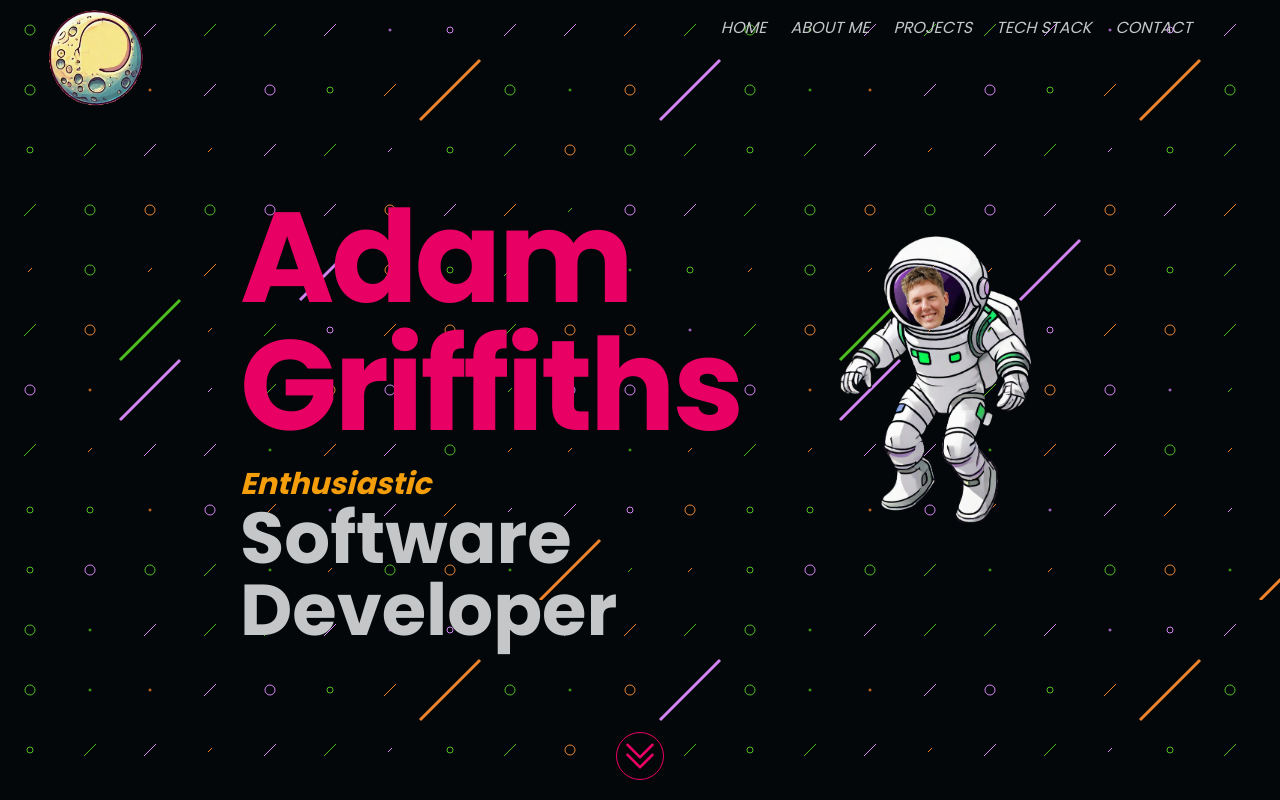
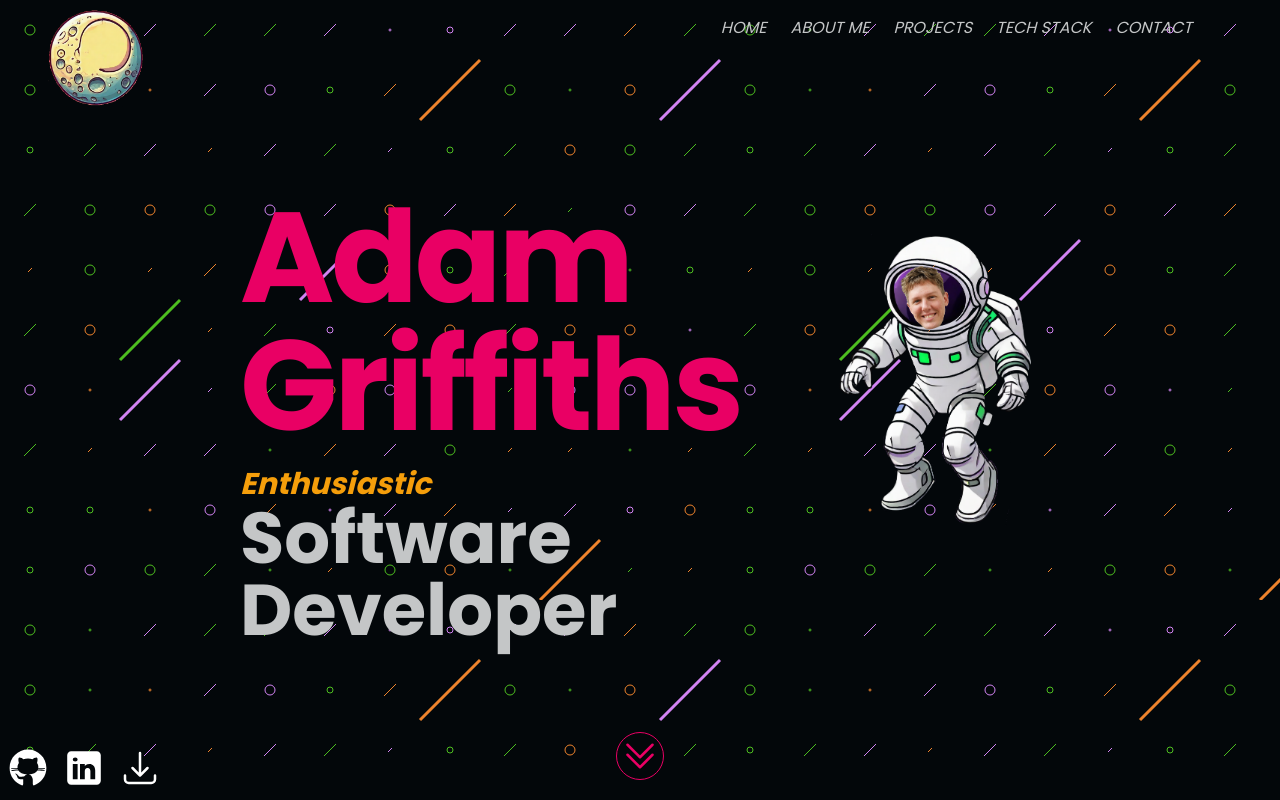
Before and after one commit to smudgy-g/portfolio, a Next.js app: page / in a window 1280 px wide. Built offline with nearby package versions, Linux system fonts and the light colour scheme.

Commit message:
Update NavBar.tsx

```diff
--- a/components/global/NavBar.tsx
+++ b/components/global/NavBar.tsx
@@ -75,7 +75,7 @@ export default function NavBar() {
       </nav>
     </header>
 
-    <aside className="hidden absolute md:visible bottom-3 left-2 z-50">
+    <aside className="hidden absolute md:block bottom-3 left-2 z-50">
       <SocialActionsBar />
     </aside>
   </>
```
